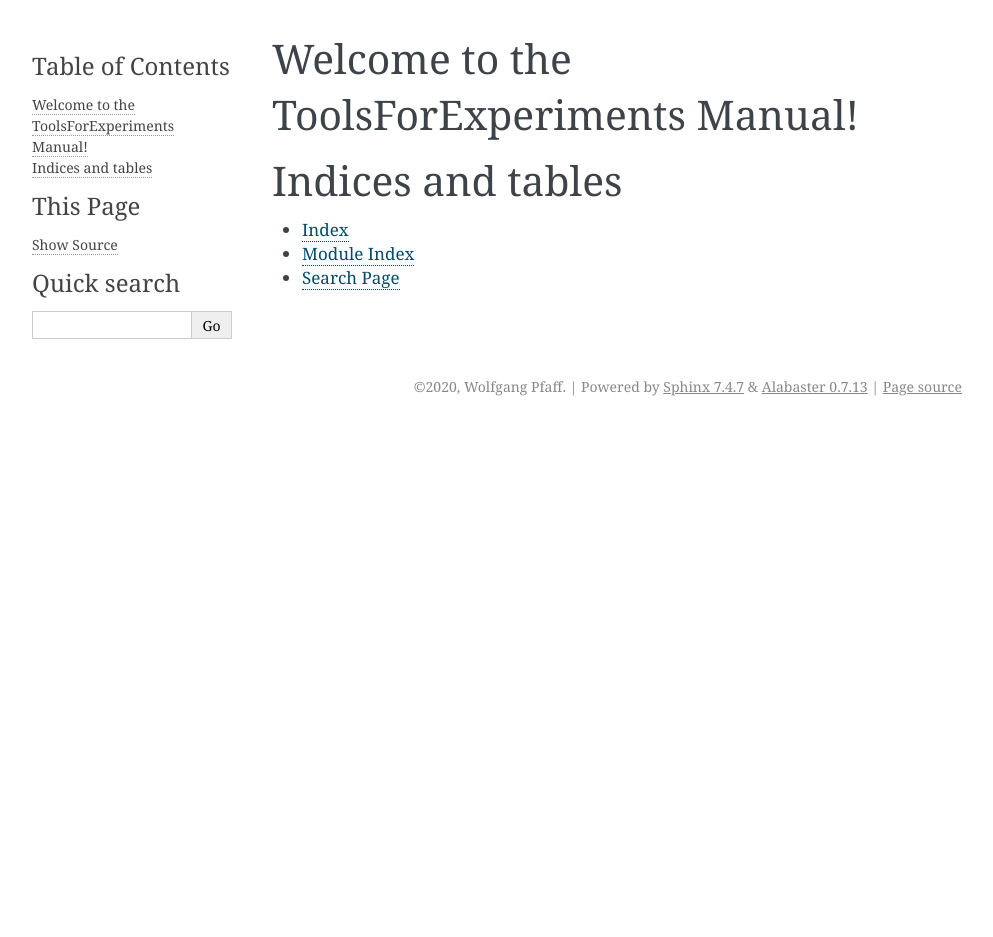
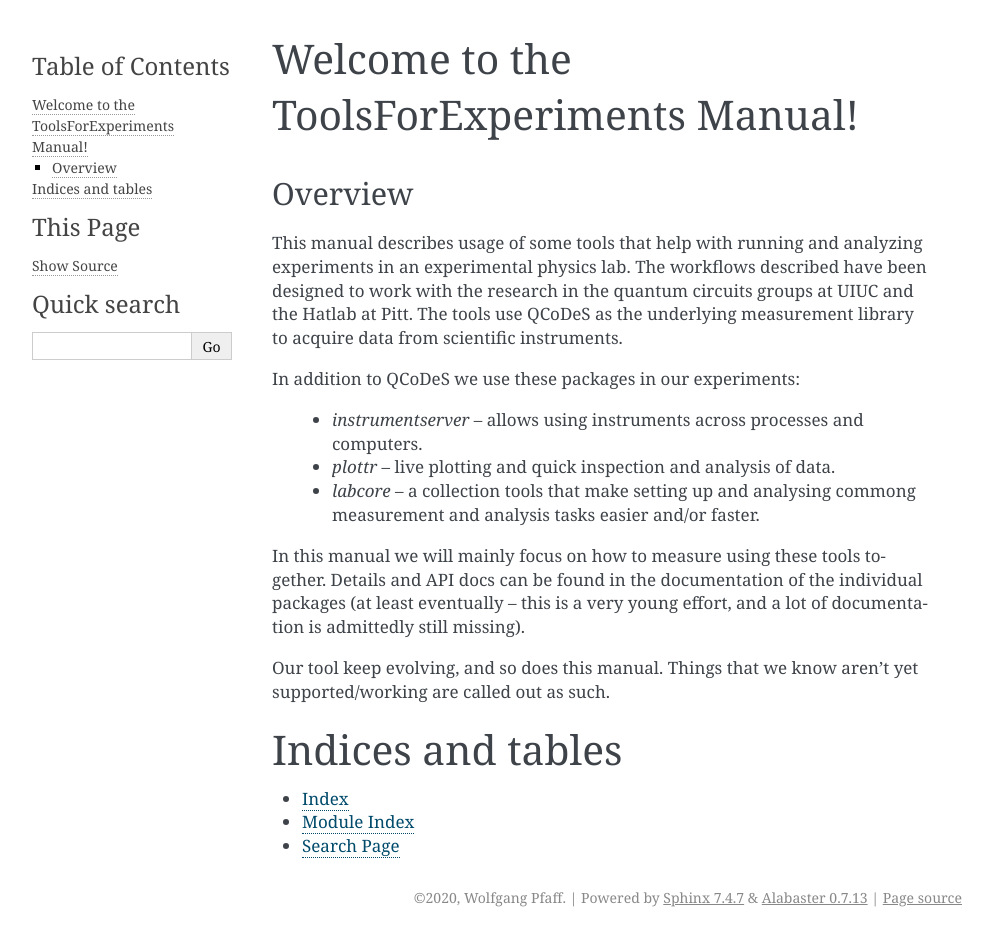
Before and after one commit to toolsforexperiments/recipes, a Sphinx documentation site: the page built from docs/index.rst, in a window 1280 px wide. Shown: the whole page, without its empty margins (148-1141 px from the left). Built offline with Sphinx 7.4.7, drawn with Linux system fonts in a browser that asks for light colours; before the commit the page ends 900 px from its top, so only the background shows below that.

Commit message:
starting to add docs.

```diff
--- a/docs/index.rst
+++ b/docs/index.rst
@@ -11,6 +11,29 @@ Welcome to the ToolsForExperiments Manual!
    :caption: Contents:
 
 
+Overview
+--------
+
+This manual describes usage of some tools that help with running and analyzing experiments in an experimental
+physics lab.
+The workflows described have been designed to work with the research in the quantum circuits groups at UIUC and
+the Hatlab at Pitt.
+The tools use QCoDeS as the underlying measurement library to acquire data from scientific instruments.
+
+In addition to QCoDeS we use these packages in our experiments:
+
+   - `instrumentserver` -- allows using instruments across processes and computers.
+   - `plottr` -- live plotting and quick inspection and analysis of data.
+   - `labcore` -- a collection tools that make setting up and analysing commong measurement and analysis tasks easier
+     and/or faster.
+
+In this manual we will mainly focus on how to measure using these tools together.
+Details and API docs can be found in the documentation of the individual packages
+(at least eventually -- this is a very young effort, and a lot of documentation is admittedly still missing).
+
+Our tool keep evolving, and so does this manual.
+Things that we know aren't yet supported/working are called out as such.
+
 
 Indices and tables
 ==================
```
